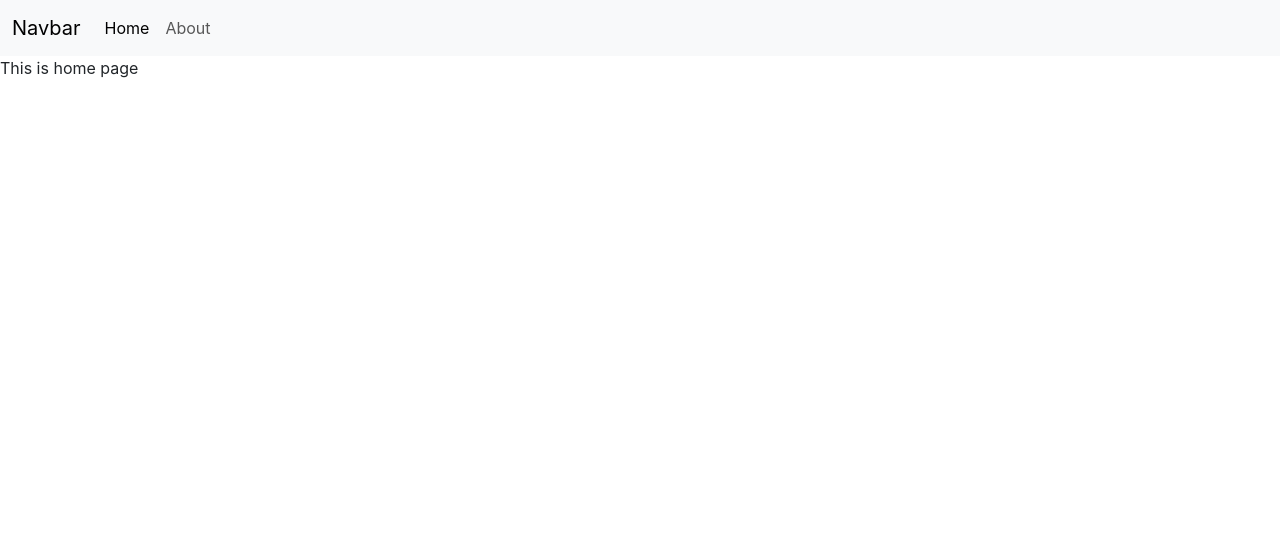
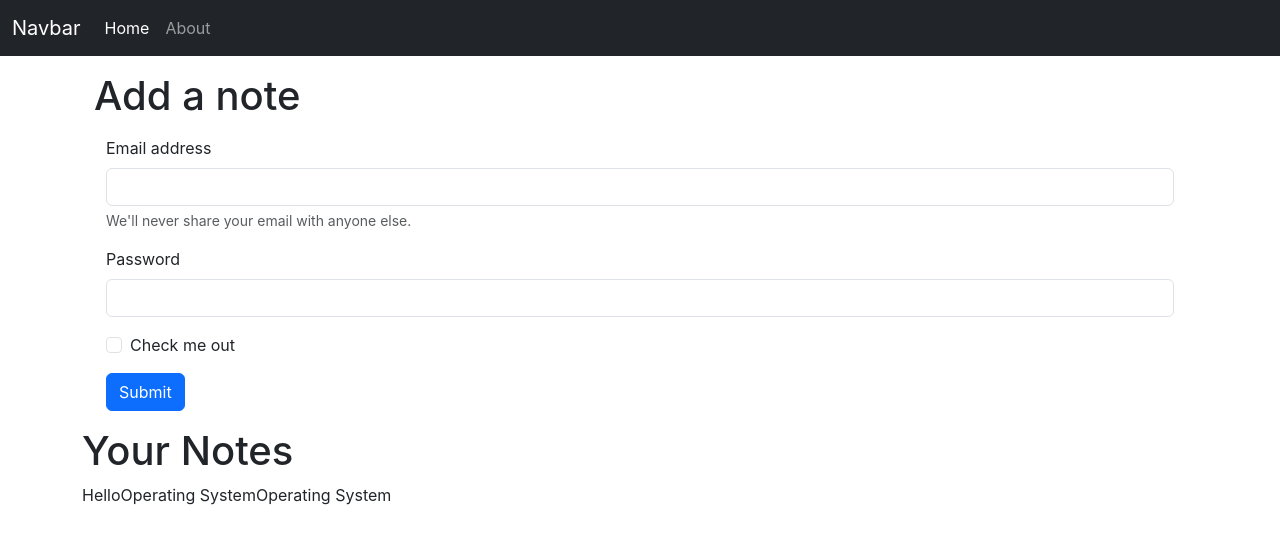
Before and after one commit to Manish201304/inotebook, a React (Create React App) app: page / in a window 1280 px wide. Shown: the top 544 px of the page. Built offline with nearby package versions, Linux system fonts and the light colour scheme; the HTML template or start-up script is replaced by a standard one.

Commit message:
useLocation Hook, Fetching Notes from Context

```diff
--- a/src/App.js
+++ b/src/App.js
@@ -10,8 +10,8 @@
   return (
     <NoteState>
       <Router>
-        <div>
           <Navbar />
+        <div className='container'>
           <Routes>
             <Route exact path="/" element={<Home />} />
             <Route exact path="/about" element={<About />} />
--- a/src/Components/About.js
+++ b/src/Components/About.js
@@ -1,15 +1,10 @@
-import React, {useContext, useEffect} from 'react'
-import noteContext from '../context/notes/noteContext'
+import React from "react"
 
 const About = () => {
-    const a = useContext(noteContext);
-    useEffect(() => {
-      a.update(); // eslint-disable-next-line
-    }, [])
 
   return (
     <div>
-       This is about {a.state.name} and course is {a.state.course}
+       This is about page
     </div>
   )
 }
--- a/src/Components/Home.js
+++ b/src/Components/Home.js
@@ -1,9 +1,36 @@
-import React from 'react'
+import React, { useContext, useState } from 'react'
+import NoteContext from '../context/notes/noteContext';
 
 const Home = () => {
+  const context = useContext(NoteContext);
+  const [notes, setnotes] = useState(context.notes)
   return (
     <div>
-      This is home page
+      <div className="container my-3">
+      <h1>Add a note</h1>
+      <form className="container my-3 ">
+        <div className="mb-3">
+          <label for="exampleInputEmail1" className="form-label">Email address</label>
+          <input type="email" className="form-control" id="exampleInputEmail1" aria-describedby="emailHelp"/>
+            <div id="emailHelp" className="form-text">We'll never share your email with anyone else.</div>
+        </div>
+        <div className="mb-3">
+          <label for="exampleInputPassword1" className="form-label">Password</label>
+          <input type="password" className="form-control" id="exampleInputPassword1"/>
+        </div>
+        <div className="mb-3 form-check">
+          <input type="checkbox" className="form-check-input" id="exampleCheck1"/>
+            <label className="form-check-label" for="exampleCheck1">Check me out</label>
+        </div>
+        <button type="submit" className="btn btn-primary">Submit</button>
+      </form>
+      </div>
+      <div className="mb-3">
+      <h1>Your Notes</h1>
+      {notes.map((note)=>{
+        return note.title;
+      })}
+      </div>
     </div>
   )
 }
--- a/src/Components/Navbar.js
+++ b/src/Components/Navbar.js
@@ -1,9 +1,13 @@
-import React from 'react';
-import { Link } from "react-router-dom";
+import React, {useEffect} from 'react';
+import { Link, useLocation } from "react-router-dom";
 
 const Navbar = () => {
+    let location = useLocation();
+    useEffect(() => {
+    console.log(location)
+  }, [location]);
     return (
-        <nav className="navbar navbar-expand-lg bg-body-tertiary">
+        <nav className="navbar navbar-expand-lg navbar-dark bg-dark">
             <div className="container-fluid">
                 <Link className="navbar-brand" to="/">Navbar</Link>
                 <button className="navbar-toggler" type="button" data-bs-toggle="collapse" data-bs-target="#navbarSupportedContent" aria-controls="navbarSupportedContent" aria-expanded="false" aria-label="Toggle navigation">
@@ -12,10 +16,10 @@
                 <div className="collapse navbar-collapse" id="navbarSupportedContent">
                     <ul className="navbar-nav me-auto mb-2 mb-lg-0">
                         <li className="nav-item">
-                            <Link className="nav-link active" aria-current="page" to="/">Home</Link>
+                            <Link className={`nav-link ${location.pathname === "/" ? "active" : ""}`} to="/">Home</Link>
                         </li>
                         <li className="nav-item">
-                            <Link className="nav-link" to="/about">About</Link>
+                            <Link className={`nav-link ${location.pathname === "/about" ? "active" : ""}`} to="/about">About</Link>
                         </li>
                     </ul>
                 </div>
--- a/src/context/notes/NoteState.js
+++ b/src/context/notes/NoteState.js
@@ -1,23 +1,40 @@
+import { useState } from "react";
 import NoteContext from "./noteContext";
-import { useState } from "react";
 
-const NoteState = (props)=>{
-    const s1 = {
-        "name": "Manish",
-        "course": "MCA"
-    }
-     const [state, setState] = useState(s1)
-     const update = ()=>{
-        setTimeout(() => {
-            setState({
-                "name" : "Rajnikant",
-                "course": "BCA"
-            })
-        }, 2000);
-     }
+const NoteState = (props) => {
+    const notesInitail = [
+        {
+            "_id": "6605d1bbf3825e189d94ddb2",
+            "user": "660546dfc54fbfb142c7980b",
+            "title": "Hello",
+            "description": "This is my first notes",
+            "tag": "Nothing",
+            "date": "2024-03-28T20:23:23.528Z",
+            "__v": 0
+        },
+        {
+            "_id": "66079c2b46ada13d83588a51",
+            "user": "660546dfc54fbfb142c7980b",
+            "title": "Operating System",
+            "description": "This is my first notes on OS",
+            "tag": "OS",
+            "date": "2024-03-30T04:59:23.554Z",
+            "__v": 0
+        },
+        {
+            "_id": "66079c2c46ada13d83588a53",
+            "user": "660546dfc54fbfb142c7980b",
+            "title": "Operating System",
+            "description": "This is my first notes on OS",
+            "tag": "OS",
+            "date": "2024-03-30T04:59:24.805Z",
+            "__v": 0
+        }
+    ]
 
-    return(
-        <NoteContext.Provider value={{state, update}}>
+    const [notes, setnotes] = useState(notesInitail)
+    return (
+        <NoteContext.Provider value={{ notes, setnotes }}>
             {props.children}
         </NoteContext.Provider>
     )
```
